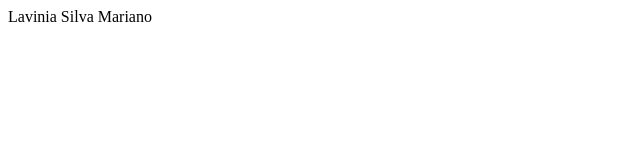
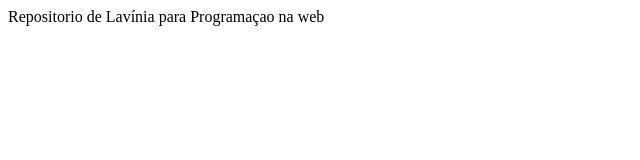
Before and after one commit to ninamariano/ninamariano.github.io, a plain HTML site: page basic.html in a window 1280 px wide. Shown: the whole page, without its empty margins (0-640 px from the left). Drawn offline with Linux system fonts and the light colour scheme.

Commit message:
Update basic.html

```diff
--- a/basic.html
+++ b/basic.html
@@ -4,6 +4,6 @@
          <title> Lavinia Mariano </title>
 	</head>
 	<body>
-         Lavinia Silva Mariano
+        Repositorio de Lavínia para Programaçao na web
 	</body>
 </html>
```
